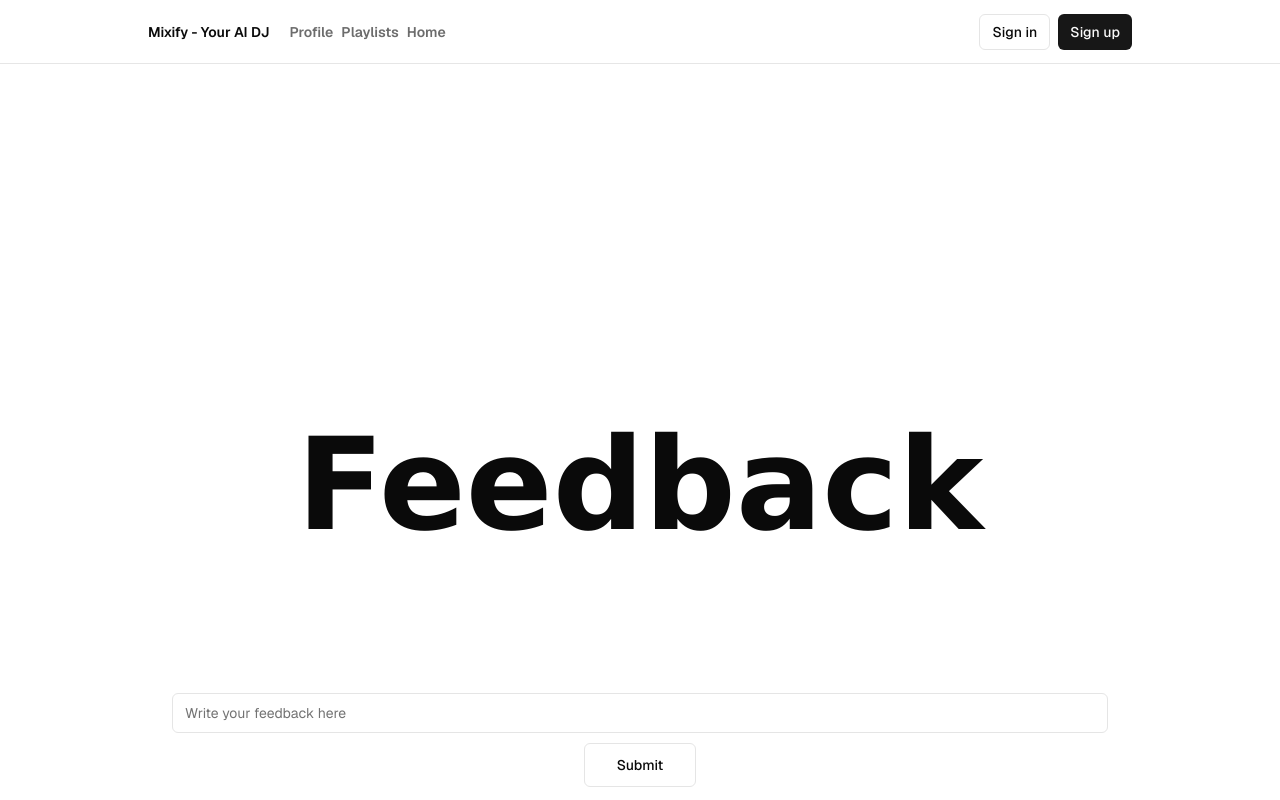
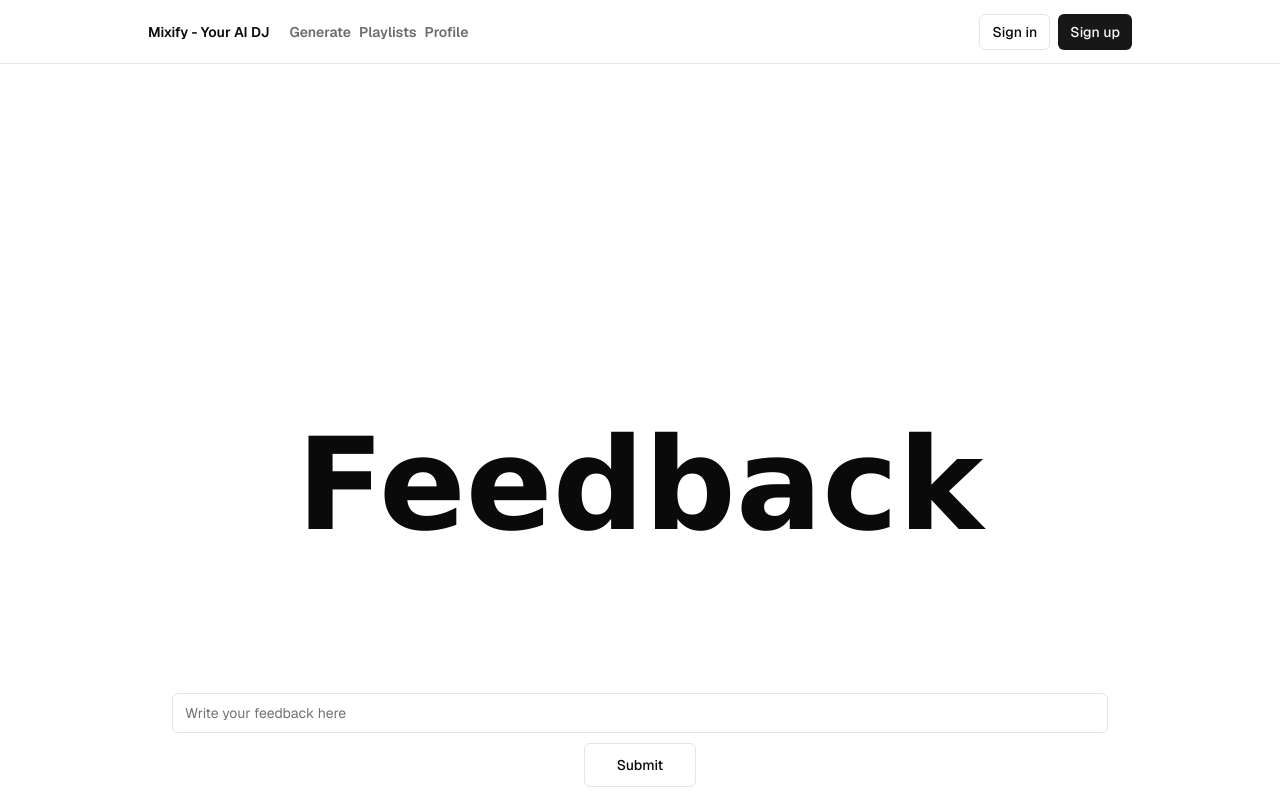
Before and after one commit to MusaAqeel/2107, a Next.js app: page /feedback in a window 1280 px wide. Shown: the top 800 px of the page. Built offline with nearby package versions, Linux system fonts and the light colour scheme; no server answers.

Commit message:
Move pages in Navbar

```diff
--- a/app/(auth-pages)/playlist/page.tsx
+++ b/app/(auth-pages)/playlist/page.tsx
@@ -4,8 +4,6 @@ import { headers } from 'next/headers';
 import { ReloadButton } from '@/components/ReloadButton';
 import { AnimatedPlaylistGrid } from '@/components/AnimatedPlaylistGrid';
 import { refreshAndStoreSpotifyToken } from '@/utils/spotify';
-import { SpotifySearchWrapper } from '@/components/spotify-search-wrapper';
-import { CreatePlaylistForm } from '@/components/create-playlist-form';
 
 async function refreshTokenOnLoad(userId: string, currentToken: string) {
   try {
@@ -98,18 +96,6 @@ export default async function PlaylistPage() {
               </h1>
               <ReloadButton />
             </div>
-
-            <div className="mt-6">
-              <CreatePlaylistForm
-                accessToken={accessToken}
-              />
-            </div>
-
-            <div className="mt-6">
-              <SpotifySearchWrapper
-                accessToken={accessToken}
-              />
-            </div>
           </div>
         </div>
 
--- a/app/layout.tsx
+++ b/app/layout.tsx
@@ -57,10 +57,10 @@ export default async function RootLayout({
                     <Link href="/">Mixify - Your AI DJ</Link>
                     <div className="flex items-center gap-2">
                       <Link
-                        href="/profile"
+                        href="/chat"
                         className="text-sm text-foreground/60 hover:text-foreground"
                       >
-                        Profile
+                        Generate
                       </Link>
                       <Link
                         href="/playlist"
@@ -69,10 +69,10 @@ export default async function RootLayout({
                         Playlists
                       </Link>
                       <Link
-                        href="/"
+                        href="/profile"
                         className="text-sm text-foreground/60 hover:text-foreground"
                       >
-                        Home
+                        Profile
                       </Link>
                     </div>
                   </div>
```
